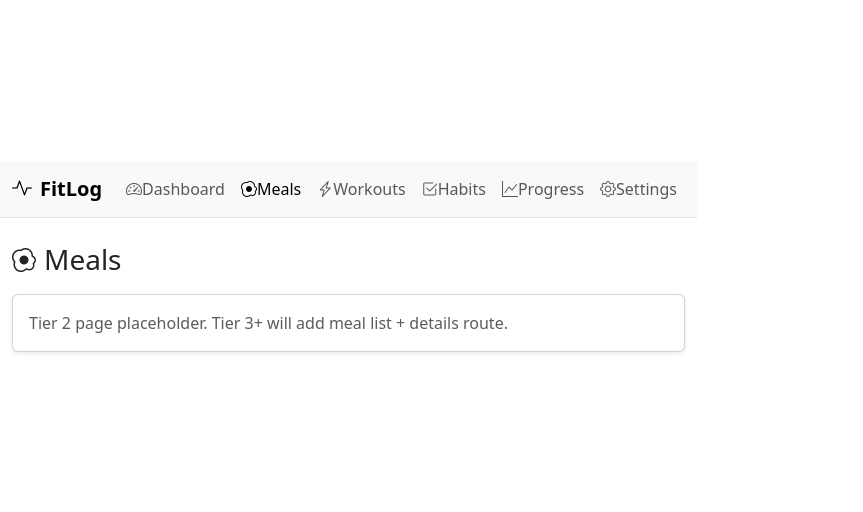
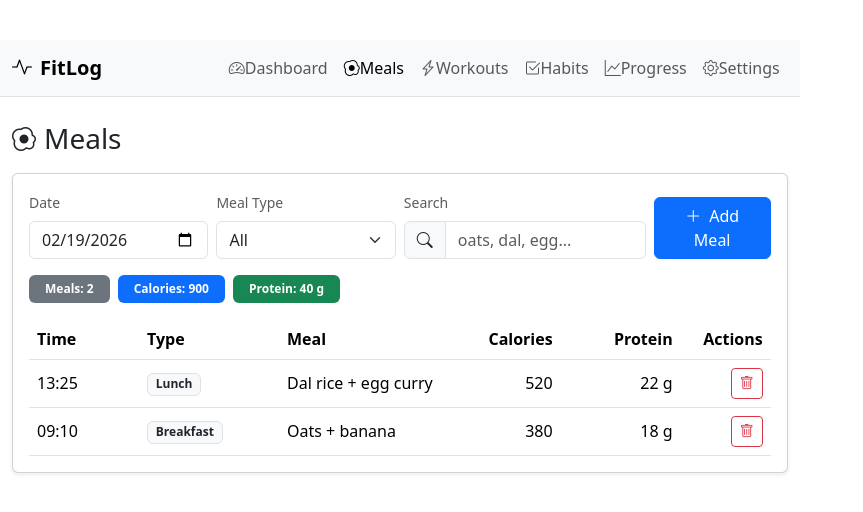
Before and after one commit to Wellness-Tracker/FitLog, a React (Vite) app: page /meals in a window 1280 px wide. Shown: the part 132-644 px from the top of the page, without its empty margins (0-863 px from the left). Built offline with nearby package versions, Linux system fonts and the light colour scheme.

Commit message:
updated meals page with CURD

```diff
--- a/src/pages/Meals.jsx
+++ b/src/pages/Meals.jsx
@@ -1,12 +1,342 @@
-import React from "react";
+import React, { useMemo, useState } from "react";
+import {
+  Badge,
+  Button,
+  Col,
+  Form,
+  Modal,
+  Row,
+  Table,
+  InputGroup,
+} from "react-bootstrap";
+import { v4 as uuidv4 } from "uuid";
 import PageShell from "../components/PageShell";
 
 export default function Meals() {
+  // --- Tier 3 local state (later: move to global state + localStorage)
+  const [meals, setMeals] = useState([
+    {
+      id: uuidv4(),
+      date: new Date().toISOString().slice(0, 10), // yyyy-mm-dd
+      time: "09:10",
+      type: "Breakfast",
+      name: "Oats + banana",
+      calories: 380,
+      protein: 18,
+    },
+    {
+      id: uuidv4(),
+      date: new Date().toISOString().slice(0, 10),
+      time: "13:25",
+      type: "Lunch",
+      name: "Dal rice + egg curry",
+      calories: 520,
+      protein: 22,
+    },
+  ]);
+
+  // --- UI state
+  const [showModal, setShowModal] = useState(false);
+
+  const today = new Date().toISOString().slice(0, 10);
+
+  const [filters, setFilters] = useState({
+    date: today,
+    search: "",
+    type: "All",
+  });
+
+  const [form, setForm] = useState({
+    date: today,
+    time: "12:00",
+    type: "Lunch",
+    name: "",
+    calories: "",
+    protein: "",
+  });
+
+  function openModal() {
+    setForm({
+      date: filters.date || today,
+      time: "12:00",
+      type: "Lunch",
+      name: "",
+      calories: "",
+      protein: "",
+    });
+    setShowModal(true);
+  }
+
+  function closeModal() {
+    setShowModal(false);
+  }
+
+  function onFormChange(e) {
+    const { name, value } = e.target;
+    setForm((prev) => ({ ...prev, [name]: value }));
+  }
+
+  function addMeal(e) {
+    e.preventDefault();
+
+    if (!form.name.trim()) return;
+
+    const caloriesNum = Number(form.calories);
+    const proteinNum = Number(form.protein);
+
+    const newMeal = {
+      id: uuidv4(),
+      date: form.date,
+      time: form.time,
+      type: form.type,
+      name: form.name.trim(),
+      calories: Number.isFinite(caloriesNum) ? caloriesNum : 0,
+      protein: Number.isFinite(proteinNum) ? proteinNum : 0,
+    };
+
+    setMeals((prev) => [newMeal, ...prev]);
+    setShowModal(false);
+  }
+
+  function deleteMeal(id) {
+    setMeals((prev) => prev.filter((m) => m.id !== id));
+  }
+
+  const filteredMeals = useMemo(() => {
+    return meals
+      .filter((m) => (filters.date ? m.date === filters.date : true))
+      .filter((m) => (filters.type === "All" ? true : m.type === filters.type))
+      .filter((m) => {
+        const s = filters.search.trim().toLowerCase();
+        if (!s) return true;
+        return (
+          m.name.toLowerCase().includes(s) || m.type.toLowerCase().includes(s)
+        );
+      })
+      .sort((a, b) => (a.time < b.time ? 1 : -1)); // recent first
+  }, [meals, filters]);
+
+  const totals = useMemo(() => {
+    const calories = filteredMeals.reduce((acc, m) => acc + (m.calories || 0), 0);
+    const protein = filteredMeals.reduce((acc, m) => acc + (m.protein || 0), 0);
+    return { calories, protein };
+  }, [filteredMeals]);
+
   return (
     <PageShell title="Meals" icon="bi-egg-fried">
-      <p className="text-muted mb-0">
-        Tier 2 page placeholder. Tier 3+ will add meal list + details route.
-      </p>
+      {/* Top controls */}
+      <Row className="g-2 align-items-end mb-3">
+        <Col md={3}>
+          <Form.Label className="text-muted small">Date</Form.Label>
+          <Form.Control
+            type="date"
+            value={filters.date}
+            onChange={(e) =>
+              setFilters((p) => ({ ...p, date: e.target.value }))
+            }
+          />
+        </Col>
+
+        <Col md={3}>
+          <Form.Label className="text-muted small">Meal Type</Form.Label>
+          <Form.Select
+            value={filters.type}
+            onChange={(e) =>
+              setFilters((p) => ({ ...p, type: e.target.value }))
+            }
+          >
+            <option>All</option>
+            <option>Breakfast</option>
+            <option>Lunch</option>
+            <option>Dinner</option>
+            <option>Snack</option>
+          </Form.Select>
+        </Col>
+
+        <Col md={4}>
+          <Form.Label className="text-muted small">Search</Form.Label>
+          <InputGroup>
+            <InputGroup.Text>
+              <i className="bi bi-search" />
+            </InputGroup.Text>
+            <Form.Control
+              placeholder="oats, dal, egg..."
+              value={filters.search}
+              onChange={(e) =>
+                setFilters((p) => ({ ...p, search: e.target.value }))
+              }
+            />
+          </InputGroup>
+        </Col>
+
+        <Col md={2} className="d-grid">
+          <Button onClick={openModal}>
+            <i className="bi bi-plus-lg me-2" />
+            Add Meal
+          </Button>
+        </Col>
+      </Row>
+
+      {/* Totals */}
+      <div className="d-flex flex-wrap gap-2 mb-3">
+        <Badge bg="secondary" className="px-3 py-2">
+          Meals: {filteredMeals.length}
+        </Badge>
+        <Badge bg="primary" className="px-3 py-2">
+          Calories: {totals.calories}
+        </Badge>
+        <Badge bg="success" className="px-3 py-2">
+          Protein: {totals.protein} g
+        </Badge>
+      </div>
+
+      {/* Table */}
+      <Table responsive hover className="mb-0 align-middle">
+        <thead>
+          <tr>
+            <th style={{ width: 110 }}>Time</th>
+            <th style={{ width: 140 }}>Type</th>
+            <th>Meal</th>
+            <th className="text-end" style={{ width: 120 }}>
+              Calories
+            </th>
+            <th className="text-end" style={{ width: 120 }}>
+              Protein
+            </th>
+            <th className="text-end" style={{ width: 90 }}>
+              Actions
+            </th>
+          </tr>
+        </thead>
+        <tbody>
+          {filteredMeals.length === 0 ? (
+            <tr>
+              <td colSpan={6} className="text-center text-muted py-4">
+                No meals logged for this filter. Click <b>Add Meal</b>.
+              </td>
+            </tr>
+          ) : (
+            filteredMeals.map((m) => (
+              <tr key={m.id}>
+                <td>{m.time}</td>
+                <td>
+                  <Badge bg="light" text="dark" className="border">
+                    {m.type}
+                  </Badge>
+                </td>
+                <td className="fw-medium">{m.name}</td>
+                <td className="text-end">{m.calories}</td>
+                <td className="text-end">{m.protein} g</td>
+                <td className="text-end">
+                  <Button
+                    variant="outline-danger"
+                    size="sm"
+                    onClick={() => deleteMeal(m.id)}
+                  >
+                    <i className="bi bi-trash" />
+                  </Button>
+                </td>
+              </tr>
+            ))
+          )}
+        </tbody>
+      </Table>
+
+      {/* Add Meal Modal */}
+      <Modal show={showModal} onHide={closeModal} centered>
+        <Form onSubmit={addMeal}>
+          <Modal.Header closeButton>
+            <Modal.Title>Add Meal</Modal.Title>
+          </Modal.Header>
+
+          <Modal.Body className="d-flex flex-column gap-3">
+            <Row className="g-2">
+              <Col>
+                <Form.Label>Date</Form.Label>
+                <Form.Control
+                  type="date"
+                  name="date"
+                  value={form.date}
+                  onChange={onFormChange}
+                  required
+                />
+              </Col>
+              <Col>
+                <Form.Label>Time</Form.Label>
+                <Form.Control
+                  type="time"
+                  name="time"
+                  value={form.time}
+                  onChange={onFormChange}
+                  required
+                />
+              </Col>
+            </Row>
+
+            <Row className="g-2">
+              <Col>
+                <Form.Label>Type</Form.Label>
+                <Form.Select
+                  name="type"
+                  value={form.type}
+                  onChange={onFormChange}
+                >
+                  <option>Breakfast</option>
+                  <option>Lunch</option>
+                  <option>Dinner</option>
+                  <option>Snack</option>
+                </Form.Select>
+              </Col>
+            </Row>
+
+            <Form.Group>
+              <Form.Label>Meal name</Form.Label>
+              <Form.Control
+                name="name"
+                placeholder="e.g., dal rice + egg curry"
+                value={form.name}
+                onChange={onFormChange}
+                required
+              />
+            </Form.Group>
+
+            <Row className="g-2">
+              <Col>
+                <Form.Label>Calories</Form.Label>
+                <Form.Control
+                  name="calories"
+                  type="number"
+                  min="0"
+                  placeholder="e.g., 520"
+                  value={form.calories}
+                  onChange={onFormChange}
+                />
+              </Col>
+              <Col>
+                <Form.Label>Protein (g)</Form.Label>
+                <Form.Control
+                  name="protein"
+                  type="number"
+                  min="0"
+                  placeholder="e.g., 22"
+                  value={form.protein}
+                  onChange={onFormChange}
+                />
+              </Col>
+            </Row>
+          </Modal.Body>
+
+          <Modal.Footer>
+            <Button variant="secondary" onClick={closeModal}>
+              Cancel
+            </Button>
+            <Button type="submit">
+              <i className="bi bi-check2 me-2" />
+              Save
+            </Button>
+          </Modal.Footer>
+        </Form>
+      </Modal>
     </PageShell>
   );
 }
```
